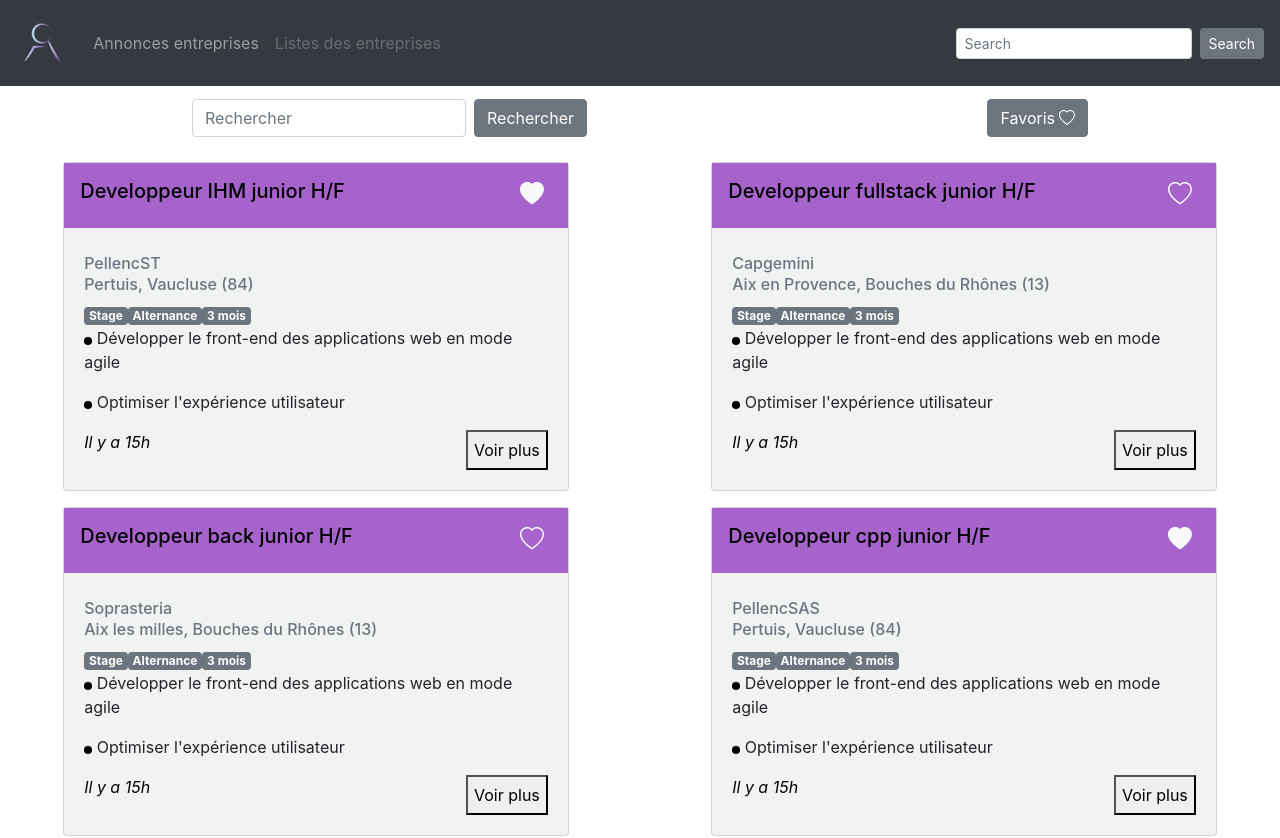
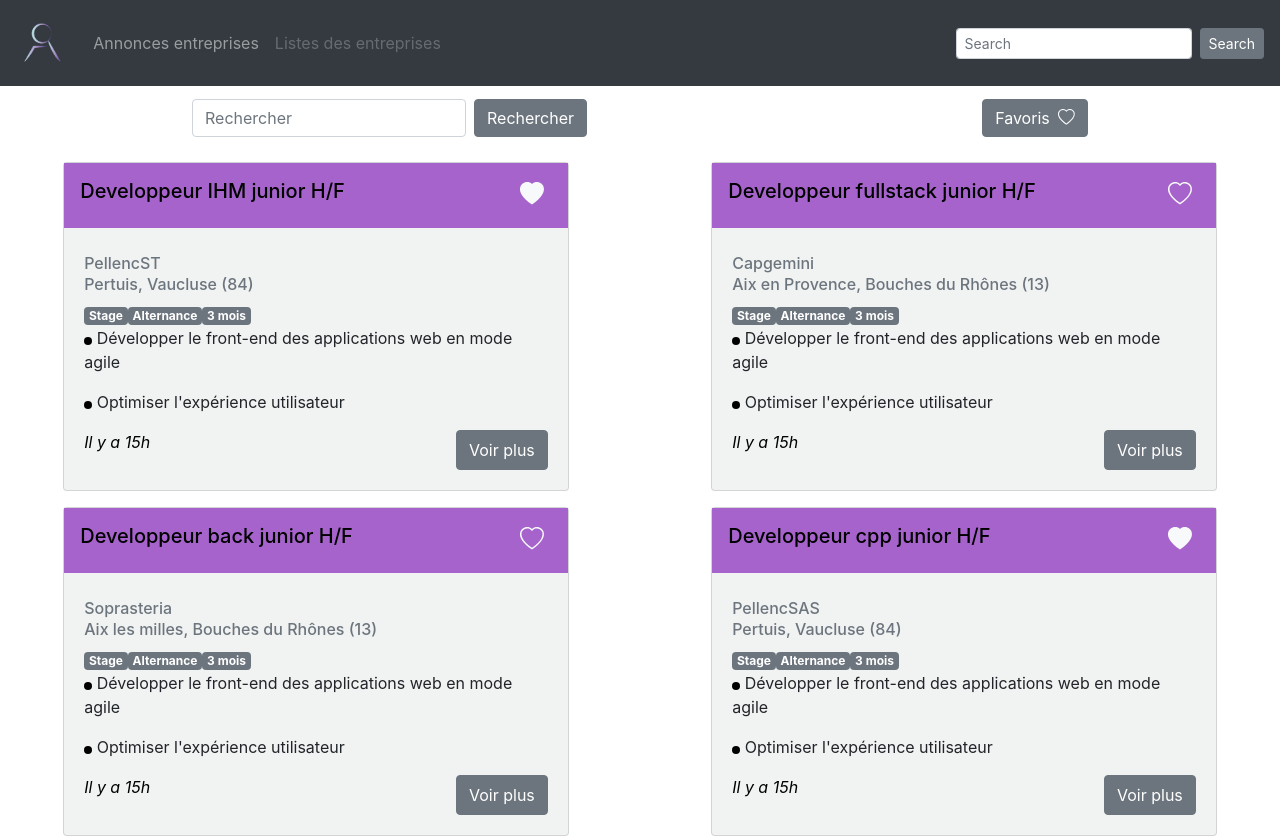
Before and after one commit to evegomez1974/j-stalk-front, a Nuxt app: page /jobAdvert in a window 1280 px wide. Shown: the top 838 px of the page. Built offline with nearby package versions, Linux system fonts and the light colour scheme.

Commit message:
JS-19: ajout d'un filtre favoris pour trier ses annonces

```diff
--- a/components/Card.vue
+++ b/components/Card.vue
@@ -38,10 +38,9 @@
       </p>
       <div class="footer-card">
         <p style="font-style: italic; color: black">Il y a 15h</p>
-        <button
+        <b-button id="seeMore"
           v-b-modal="'modal-center-' + this.modalRef"
-          class="card-link-jstalk-primary"
-          >Voir plus</button
+          >Voir plus</b-button
         >
       </div>
     </div>
@@ -67,7 +66,6 @@
         </BIconCircleFill>
         Optimiser l'expérience utilisateur
       </p>
-      <button>test</button>
       <!-- <template #modal-footer>
         <button>test</button>
       </template> -->
@@ -100,7 +98,6 @@ export default {
   },
   methods: {
     changeFavorite() {
-      // this.favorite = !this.favorite
       this.$emit("update:favorite", !this.favorite);
     },
   },
--- a/pages/jobAdvert.vue
+++ b/pages/jobAdvert.vue
@@ -15,22 +15,41 @@
         </b-nav-form>
       </div>
       <div class="favorite-container">
-        <b-button size="md"
-          >Favoris<BIconHeart class="pl-1"></BIconHeart
-        ></b-button>
+        <b-button
+          size="md"
+          @click="showOnlyFavorites = !showOnlyFavorites"
+          >Favoris
+          <b-icon
+            v-if="showOnlyFavorites"
+			class="pl-1"
+            icon="heart-fill"
+            variant="light"
+            font-scale="1.3"
+          ></b-icon>
+		  <b-icon
+            v-else
+            class="pl-1"
+            icon="heart"
+            variant="light"
+            font-scale="1.3"
+          ></b-icon>
+
+          <!-- <BIconHeart :v-if:this.showOnlyFavorites class="pl-1"></BIconHeart>
+		  <BIconHeartFill class="pl-1"></BIconHeartfill> -->
+        </b-button>
       </div>
     </div>
     <div class="grid-container">
       <Card
         class="grid-card"
-        v-for="(jobOffer, index) in jobOffers"
+        v-for="(jobOffer, index) in filteredJobOffers"
         :key="index"
         :jobTitle="jobOffer.jobTitle"
         :company="jobOffer.company"
         :city="jobOffer.city"
         :department="jobOffer.department"
         :favorite="jobOffer.favorite"
-        @update:favorite="changeFav(jobOffer, $event)"
+        @update:favorite="changeCardFavorite(jobOffer, $event)"
         @update:index="index = $event"
       />
     </div>
@@ -87,16 +106,22 @@ export default {
           favorite: true,
         },
       ],
+
+      showOnlyFavorites: false,
     };
   },
+  computed: {
+	filteredJobOffers() {
+		if(this.showOnlyFavorites) {
+			return this.jobOffers.filter((jobOffer) => jobOffer.favorite)
+		}else {
+			return this.jobOffers;
+		}
+	}
+  },
   methods: {
-    setMessage(payload) {
-      this.message = payload.message;
-    },
-
-    changeFav(jobOffer, newValue) {
+    changeCardFavorite(jobOffer, newValue) {
       jobOffer.favorite = newValue;
-      console.log(jobOffer.favorite);
     },
   },
 };
```
Also changed, not shown: assets/css/card.scss (+13 -0 lines).
